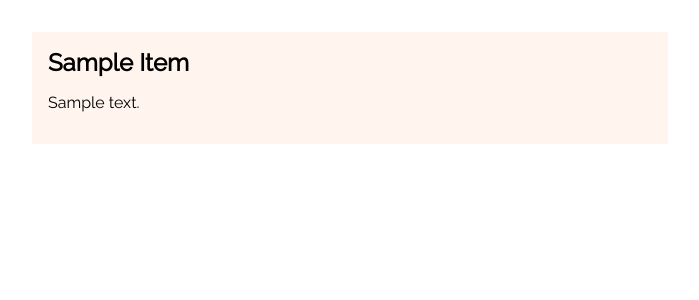
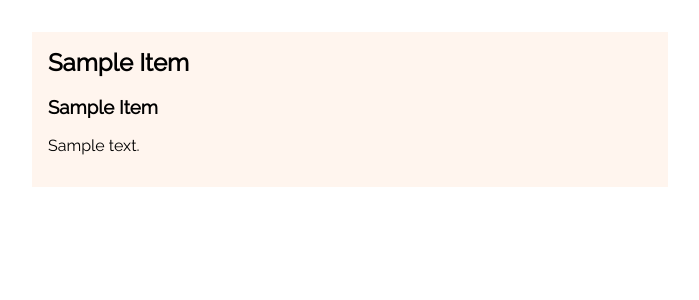
Before and after one commit to alamastor/udacity-catalog, a Python web app: template app/templates/item.html in a window 1280 px wide. Shown: the part 101-401 px from the top of the page, without its empty margins (290-989 px from the left). Run offline with Jinja, Linux system fonts and the light colour scheme; the template is opened without the code that fills it: most values are stand-ins (such as "Sample title", 1, 10 or a date in 2020); some libraries are stand-ins or nearby versions.

Commit message:
feat: Add catagory name to item page

```diff
--- a/app/static/style.css
+++ b/app/static/style.css
@@ -80,6 +80,10 @@ a {
   color: seagreen;
 }
 
+.item-catagory {
+  text-transform: capitalize;
+}
+
 .text-input {
   display: block;
   margin: 0.5rem 0;
--- a/app/templates/item.html
+++ b/app/templates/item.html
@@ -2,6 +2,7 @@
 {% block content %}
   <section>
     <h2 class="item-header">{{ item.name }}</h2>
+    <h3 class="item-catagory"=>{{ item.catagory_name }}</h3>
     <p>{{ item.description }}</p>
     {% if session.get('logged_in', False) %}
       <a
```
Also changed, not shown: tests/integration/test_item_page.py (+9 -0 lines).
